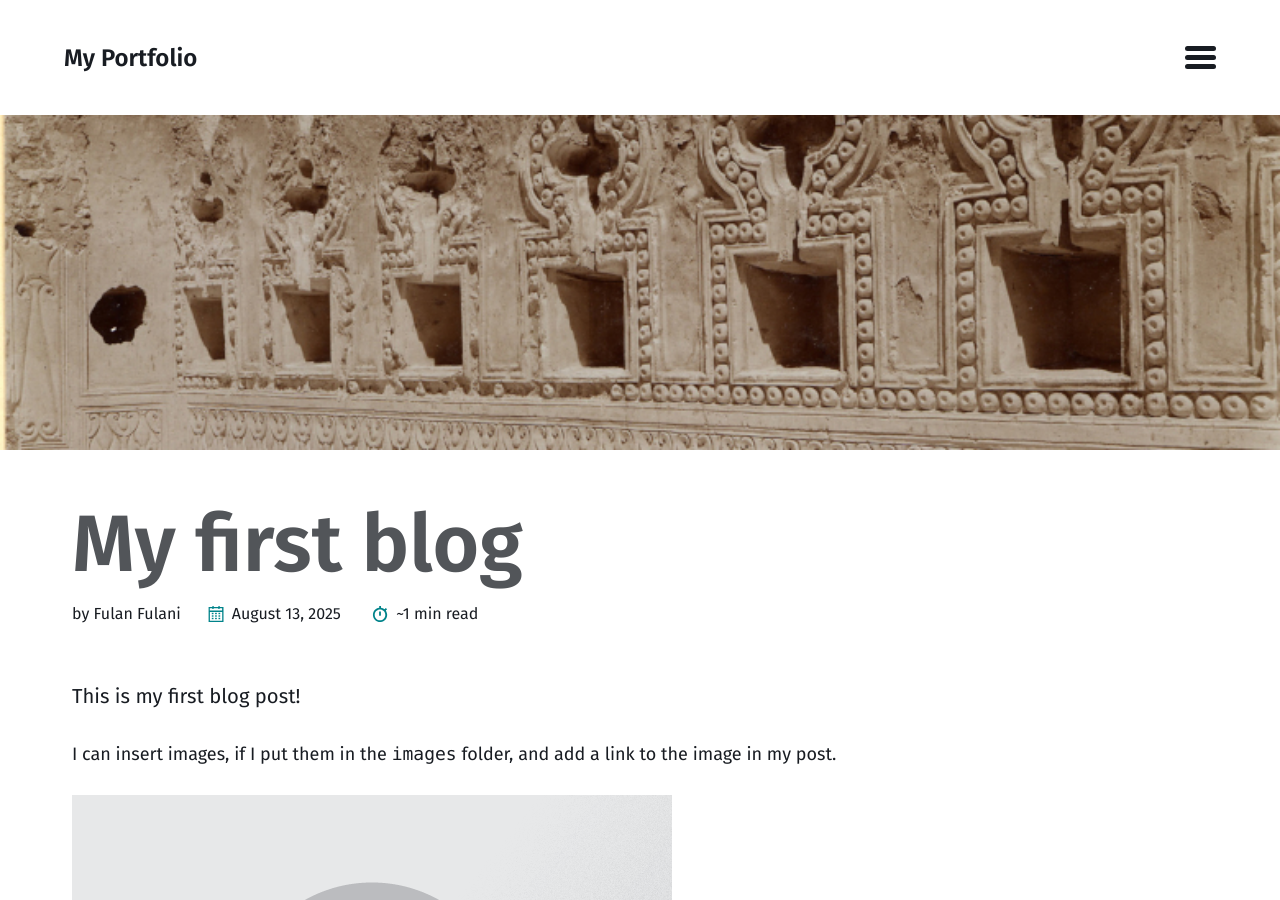
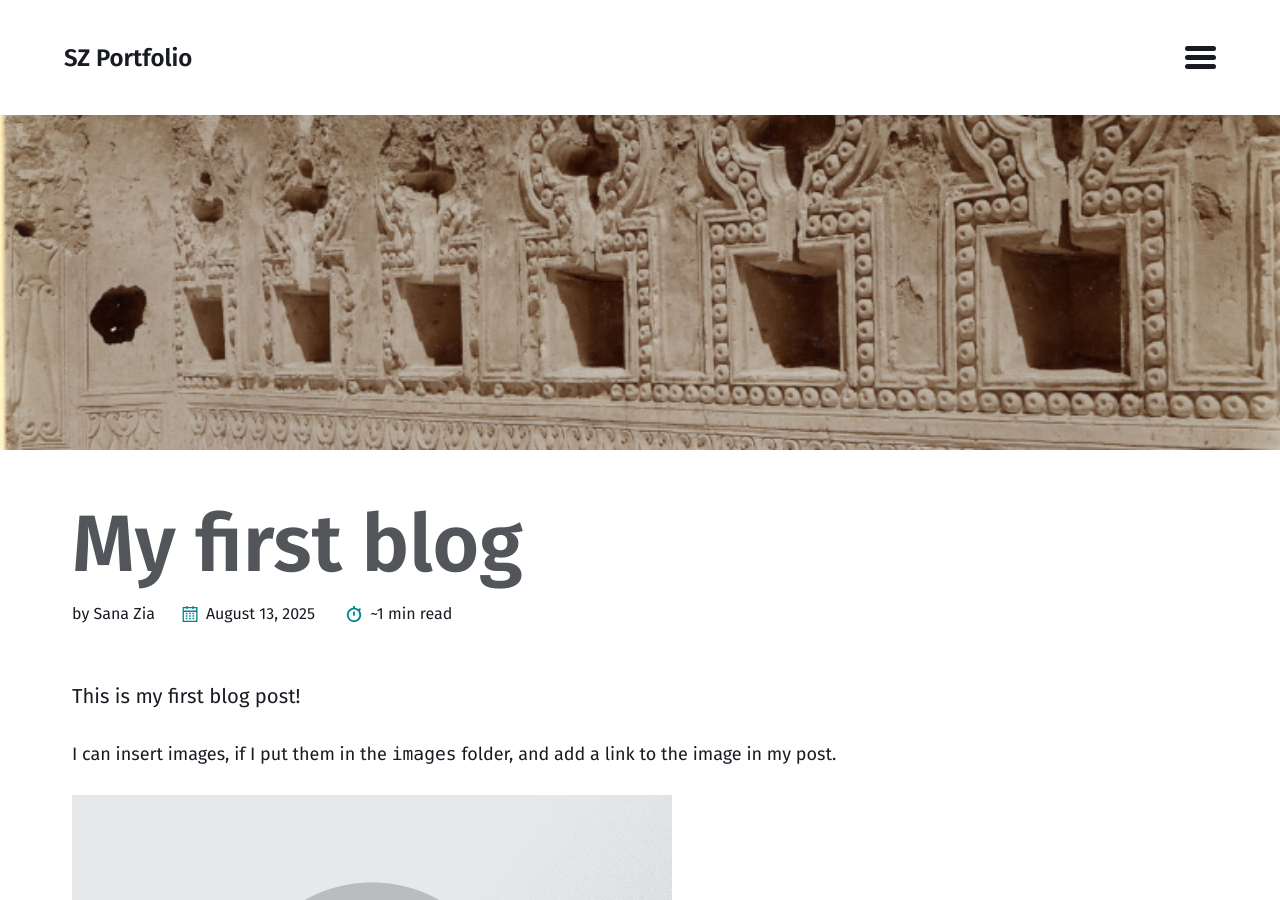
Before and after one commit to sanazia999-beep/portfolio, a Jekyll site: the page built from _posts/2025-08-13-first-blog.md, in a window 1280 px wide and 900 px high. Built offline with Jekyll 4.4.1, drawn with Linux system fonts in a browser that asks for light colours; some of the changed text lies outside the part shown.

Commit message:
Add email,name

```diff
--- a/_config.yml
+++ b/_config.yml
@@ -14,17 +14,17 @@
 # You can create any custom variable you would like, and they will be accessible
 # in the templates via {{ site.myvariable }}.
 lang: en-US
-title: My Portfolio
-email: fulan.fulani@aku.edu
+title: SZ Portfolio
+email: sana.zia@scholar.aku.edu
 description:
 baseurl: /portfolio/
 url:
 author:
-  name: Fulan Fulani
+  name: Sana Zia
   twitter:
   picture: images/my_photo.png
 twitter_username:
-github_username: fulanfulani
+github_username: sanazia999-beep
 logo: # path of site logo, e.g. "/images/logo.png"
 search: # true, false (default)
 search_full_content: false # true, false (default)
```
